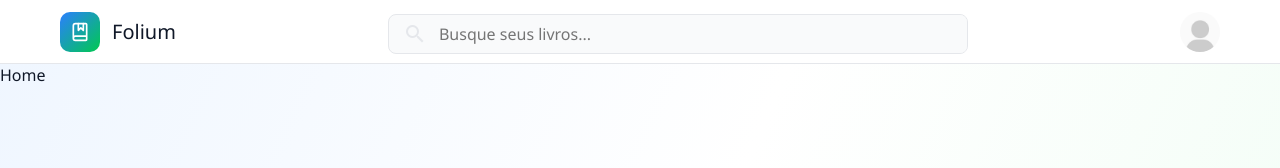
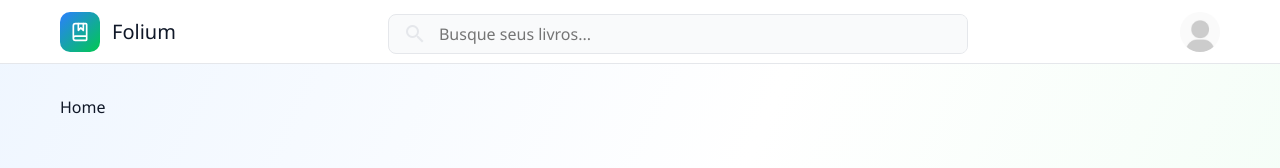
Before and after one commit to frankwill/folium, a React (Vite) app: page /home in a window 1280 px wide. Shown: the top 168 px of the page. Built offline with nearby package versions, Linux system fonts and the light colour scheme.

Commit message:
refactor: semantic adjustement

```diff
--- a/src/pages/Home.jsx
+++ b/src/pages/Home.jsx
@@ -1,10 +1,12 @@
 import Header from "../components/home/Header"
 
 const Home = () => {
-  return <div>
+  return <>
     <Header />
-    Home
-  </div>
+    <main className="appMain">
+      <section className="container">Home</section>
+    </main>
+  </>
 }
 
 export default Home
```
